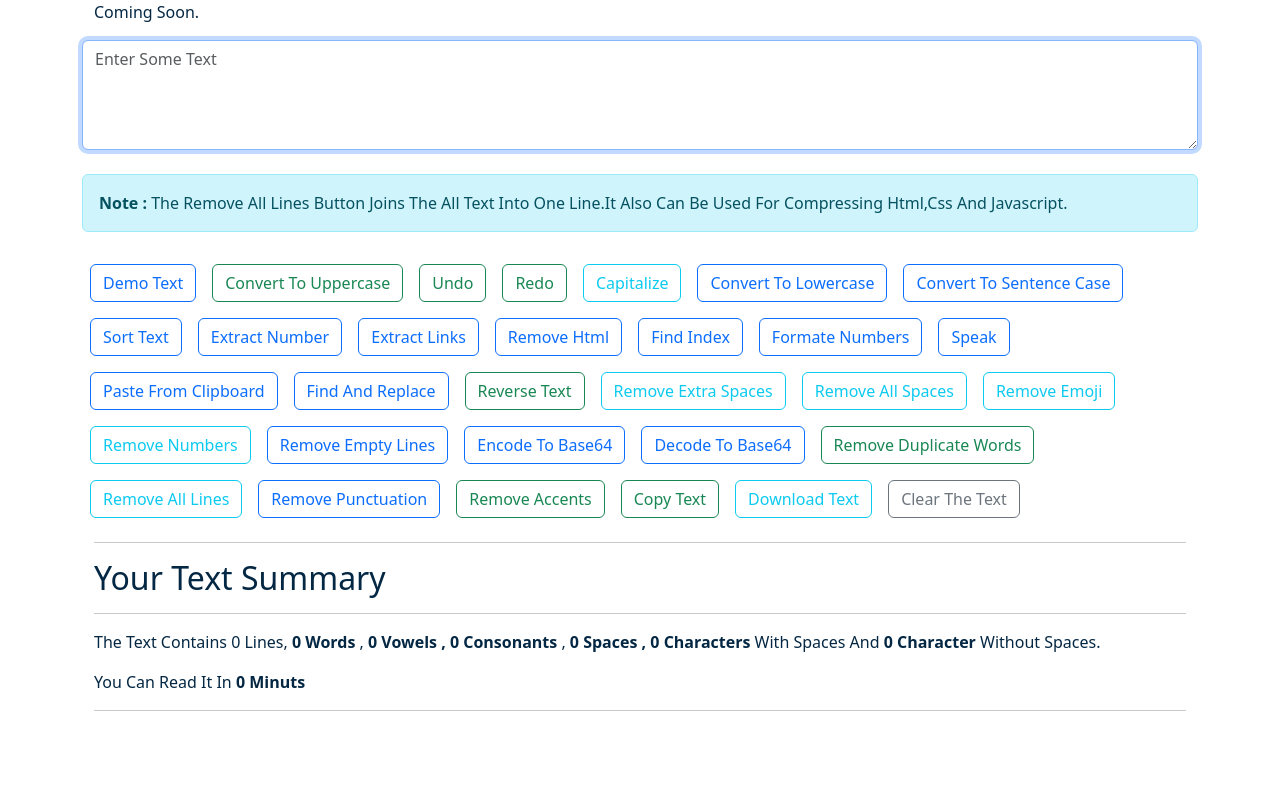
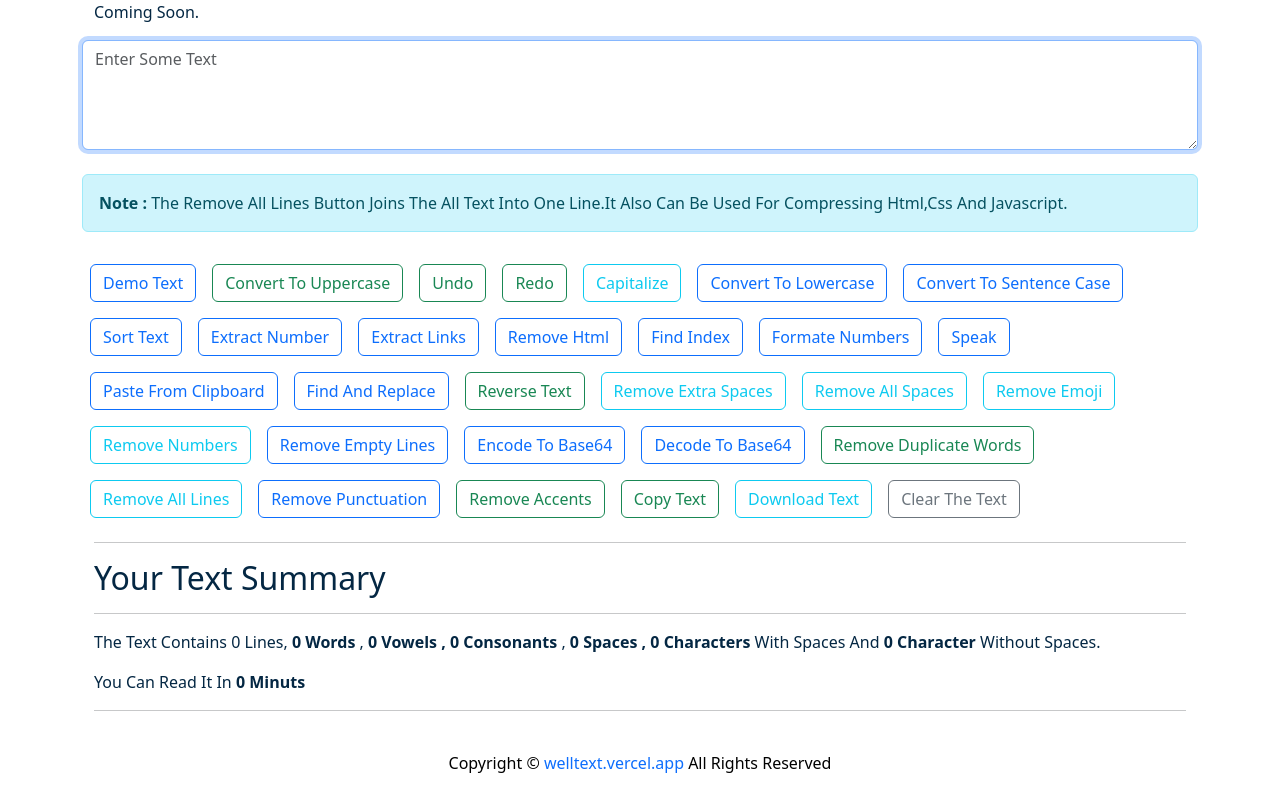
Before and after one commit to Akashmishra1209/codeweb, a React (Create React App) app: page / in a window 1280 px wide. Shown: the part 272-1071 px from the top of the page. Before the commit the page ends 999 px from the top, so only its background shows below. Built offline with nearby package versions, Linux system fonts and the light colour scheme.

Commit message:
Added Footer Page

```diff
--- a/src/App.js
+++ b/src/App.js
@@ -61,6 +61,8 @@ function App() {
           <Route path='*' element={<NotFoundPage mode={mode} togglemode={togglemode} />} />
         </Routes>
       </main>
+      <footer className={`py-4 text-center text-${mode=='light'?'black':'secondary'}`}>Copyright &copy; <a href="https://welltext.vercel.app" className='text-decoration-none'>welltext.vercel.app</a> All Rights Reserved
+      </footer>
 
     </>
   )
--- a/src/components/Form.js
+++ b/src/components/Form.js
@@ -257,7 +257,7 @@ export default function Form(props) {
         return text.split(" ").length - 1;
     }
     const removeAllSpaces = () => {
-        let newText = text.replaceAll(" ","")
+        let newText = text.replaceAll(" ", "")
         console.log(newText)
         setText(newText)
         props.showalert("All Spaces Removed", "Success");
```
